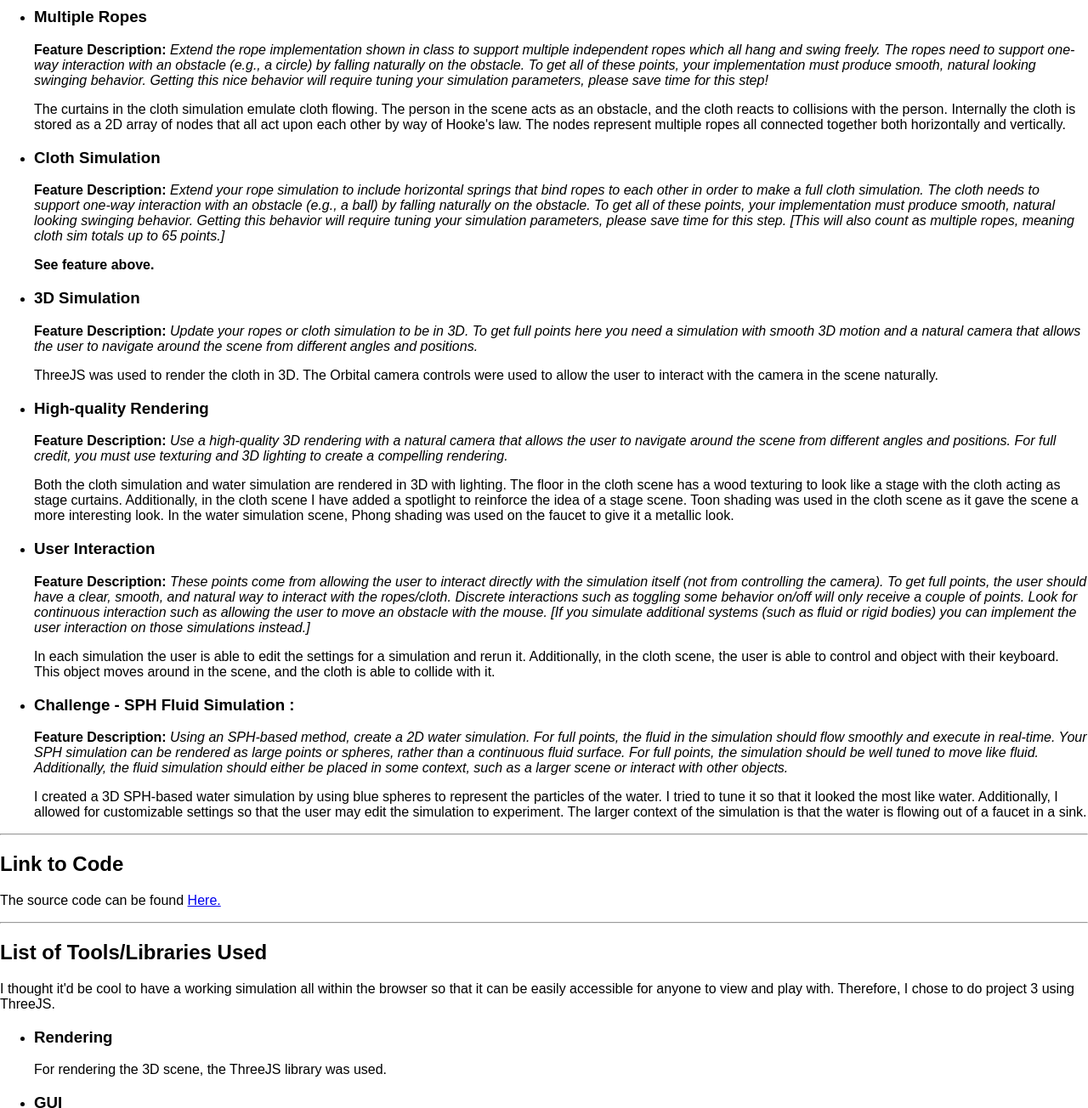
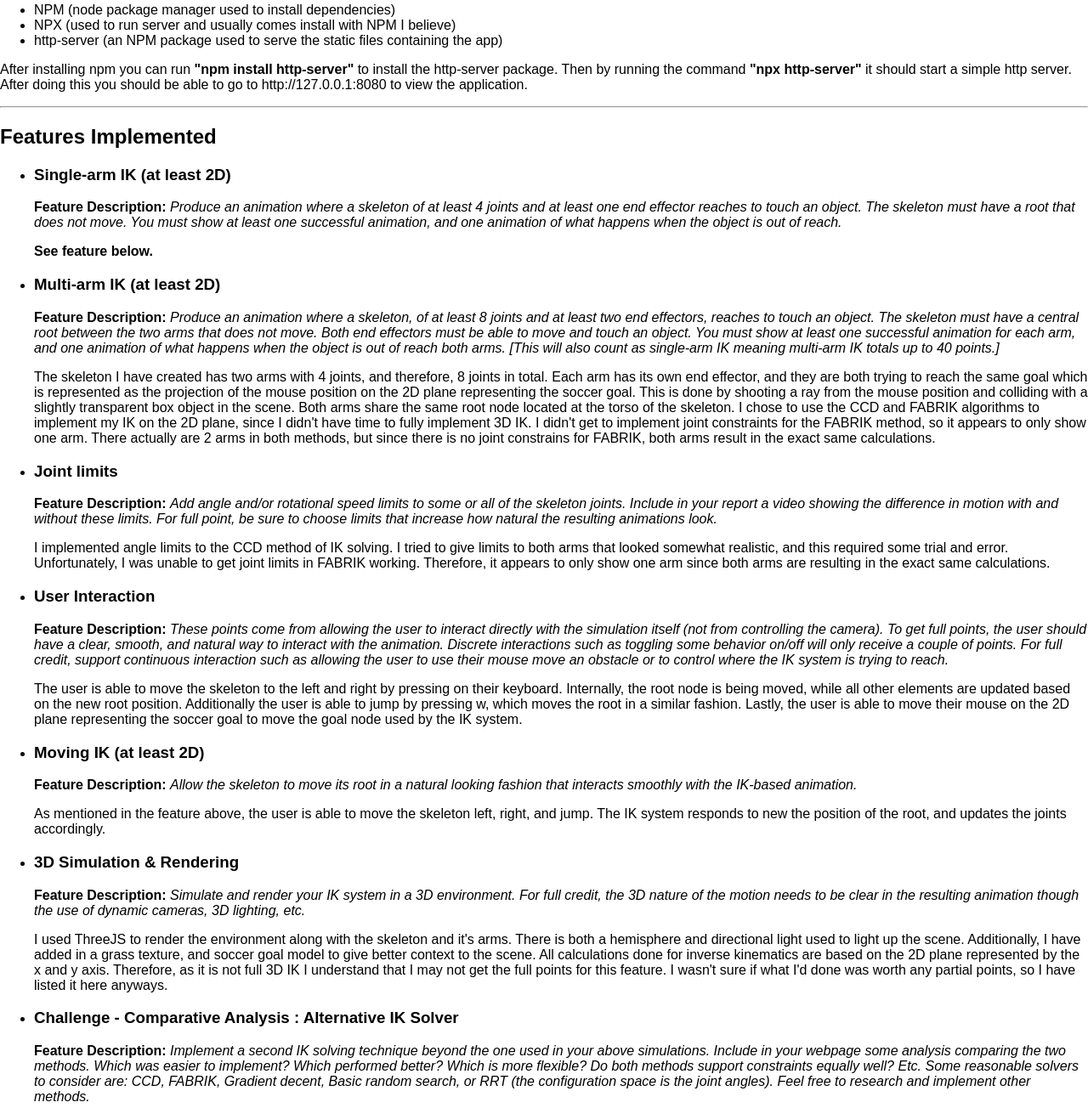
Before and after one commit to natelearnscode/InverseKinematics, a website: page index.html in a window 1280 px wide. Shown: the part 1116-2420 px from the top of the page at 85% size. Drawn offline with Linux system fonts and the light colour scheme.

Commit message:
finishing writeup

```diff
--- a/index.html
+++ b/index.html
@@ -12,24 +12,41 @@
 		<p>
 			This is my submission for my CSCI 5611 class's Project 3.
 			My name is Nate Meshesha, and I did not have a partner for this project.
+			The goal of this project was to get a working inverse kinematics system.
+			I chose to implement a soccer themed scene using ThreeJS.
+			There is a moveable stick figure which acts as a goalie protecting a soccer goal.
+			The goalie is able to use the IK system I have written to move their arms to follow where the user's mouse moves along a 2D plane representing the goal.
+			Although the rendering is in 3D, due to time constraints I chose to implement the actual inverse kinematics techniques using 2D.
 		</p>
 		<hr>
 		<p>
 			<dv id="IK">
-				<img src="#" width="800px" height="450px"/>
+				<img src="./ik.png" width="800px" height="450px"/>
 				<br />
 				<a href="./src/ik.html">Click Here to Go to Live IK Simulation Demo</a>
+				<h3>Controls: </h3>
+				<p>
+					<ul>
+						<li>The a and d keys move the goalie left and right.</li>
+						<li>The w key is used to jump.</li>
+						<li>Moving the mouse along the 2D plane representing the goal will change the IK goal that the IK system uses to have the arms point to.</li>
+						<li>Left clicking and dragging allows for the camera to be rotated around the origin.</li>
+					</ul>
+
+				</p>
 			</dv>
 		</p>
 		<hr>
 		<h2>Explanation of Files</h2>
 		<p>
-			All the code for the Inverse Kinematics simulation is stored in the directory: src.
-			The fluid_simulation.js file contains the code running the ThreeJS scene and environment, and it can be thought of as the main script for the simulation.
-			The faucet.js file contains the Faucet class representing the faucet in the ThreeJS scene where water is coming out of.
-			The sph_water.js file contains the SPHWater class which represents the array of particles in the sph water system, and it contains all the physics calculation code of the system.
-			The particle.js file contains the class representing a particle.
-			The shallow_water.js file contains the ShallowWater class which was a failed attempt at trying to implement the shallow water equation in ThreeJS.
+			All the code for the Inverse Kinematics simulation is stored in the directory: ./src .
+			The ik.js file contains the code running simulation, and it can be thought of as the main script for the simulation.
+			The IKScene.js file contains the ThreeJS scene and environment, and all the functionality to add and remove objects to the scene.
+			The skeleton.js file contains the skeleton class which represents the person/goalie in the scene.
+			This is where the functionality to move the character, and the position of the root is stored.
+			The skeleton class also contains two instances of the arm class which is defined in the arm.js file.
+			The Arm class represents a list of joints, lengths, and angles that make up the IK system.
+			The code containing the IK Solving algorithms is stored in the arm.js file.
 		</p>
 		<p>
 		<br />
@@ -52,70 +69,56 @@
 		<h2> Features Implemented </h2>
 		<ul>
 			<li>
-				<h3>Multiple Ropes</h3>
+				<h3>Single-arm IK (at least 2D)</h3>
 				<p>
 						<b>Feature Description: </b>
-					<i>	Extend the rope implementation shown in class to support multiple independent
-						ropes which all hang and swing freely. The ropes need to support one-way
-						interaction with an obstacle (e.g., a circle) by falling naturally on the obstacle. To get
-						all of these points, your implementation must produce smooth, natural looking
-						swinging behavior. Getting this nice behavior will require tuning your simulation
-						parameters, please save time for this step!
+					<i>	Produce an animation where a skeleton of at least 4 joints and at least one end
+						effector reaches to touch an object.  The skeleton must have a root that does not
+						move. You must show at least one successful animation, and one animation of what
+						happens when the object is out of reach.
 					</i>
 				</p>
 				<p>
-					The curtains in the cloth simulation emulate cloth flowing.
-					The person in the scene acts as an obstacle, and the cloth reacts to collisions with the person.
-					Internally the cloth is stored as a 2D array of nodes that all act upon each other by way of Hooke's law.
-					The nodes represent multiple ropes all connected together both horizontally and vertically.
+					<b>See feature below.</b>
 				</p>
 			</li>
 			<li>
-				<h3>Cloth Simulation</h3>
+				<h3>Multi-arm IK (at least 2D)</h3>
 				<p>
 						<b>Feature Description: </b>
-					<i>	Extend your rope simulation to include horizontal springs that bind ropes to each
-						other in order to make a full cloth simulation. The cloth needs to support one-way
-						interaction with an obstacle (e.g., a ball) by falling naturally on the obstacle. To get
-						all of these points, your implementation must produce smooth, natural looking
-						swinging behavior. Getting this behavior will require tuning your simulation
-						parameters, please save time for this step. [This will also count as multiple ropes,
-						meaning cloth sim totals up to 65 points.]
+					<i>	Produce an animation where a skeleton, of at least 8 joints and at least two end
+						effectors, reaches to touch an object. The skeleton must have a central root between
+						the two arms that does not move.  Both end effectors must be able to move and
+						touch an object. You must show at least one successful animation for each arm, and
+						one animation of what happens when the object is out of reach both arms. [This will
+						also count as single-arm IK meaning multi-arm IK totals up to 40 points.]
 					</i>
 				</p>
 				<p>
-					<b>See feature above.</b>
+					The skeleton I have created has two arms with 4 joints, and therefore, 8 joints in total.
+					Each arm has its own end effector, and they are both trying to reach the same goal which is represented as the projection of the mouse position on the 2D plane representing the soccer goal.
+					This is done by shooting a ray from the mouse position and colliding with a slightly transparent box object in the scene.
+					Both arms share the same root node located at the torso of the skeleton.
+					I chose to use the CCD and FABRIK algorithms to implement my IK on the 2D plane, since I didn't have time to fully implement 3D IK.
+					I didn't get to implement joint constraints for the FABRIK method, so it appears to only show one arm.
+					There actually are 2 arms in both methods, but since there is no joint constrains for FABRIK, both arms result in the exact same calculations.
 				</p>
 			</li>
 			<li>
-				<h3>3D Simulation</h3>
+				<h3>Joint limits</h3>
 				<p>
 						<b>Feature Description: </b>
-					<i>	Update your ropes or cloth simulation to be in 3D. To get full points here you need a
-						simulation with smooth 3D motion and a natural camera that allows the user to
-						navigate around the scene from different angles and positions.
+					<i>	Add angle and/or rotational speed limits to some or all of the skeleton joints.
+						Include in your report a video showing the difference in motion with and without
+						these limits. For full point, be sure to choose limits that increase how natural the
+						resulting animations look.
 					</i>
 				</p>
 				<p>
-					ThreeJS was used to render the cloth in 3D.
-					The Orbital camera controls were used to allow the user to interact with the camera in the scene naturally.
-				</p>
-			</li>
-			<li>
-				<h3>High-quality Rendering</h3>
-				<p>
-						<b>Feature Description: </b>
-					<i>	Use a high-quality 3D rendering with a natural camera that allows the user to
-						navigate around the scene from different angles and positions. For full credit, you
-						must use texturing and 3D lighting to create a compelling rendering.
-					</i>
-				</p>
-				<p>
-					Both the cloth simulation and water simulation are rendered in 3D with lighting.
-					The floor in the cloth scene has a wood texturing to look like a stage with the cloth acting as stage curtains.
-					Additionally, in the cloth scene I have added a spotlight to reinforce the idea of a stage scene.
-					Toon shading was used in the cloth scene as it gave the scene a more interesting look.
-					In the water simulation scene, Phong shading was used on the faucet to give it a metallic look.
+					I implemented angle limits to the CCD method of IK solving.
+					I tried to give limits to both arms that looked somewhat realistic, and this required some trial and error.
+					Unfortunately, I was unable to get joint limits in FABRIK working.
+					Therefore, it appears to only show one arm since both arms are resulting in the exact same calculations.
 				</p>
 			</li>
 			<li>
@@ -124,45 +127,82 @@
 						<b>Feature Description: </b>
 					<i>	These points come from allowing the user to interact directly with the simulation
 						itself (not from controlling the camera). To get full points, the user should have a
-						clear, smooth, and natural way to interact with the ropes/cloth. Discrete
-						interactions such as toggling some behavior on/off will only receive a couple of
-						points. Look for continuous interaction such as allowing the user to move an
-						obstacle with the mouse.
-						[If you simulate additional systems (such as fluid or rigid bodies) you can implement
-						the user interaction on those simulations instead.]
+						clear, smooth, and natural way to interact with the animation. Discrete interactions
+						such as toggling some behavior on/off will only receive a couple of points. For full
+						credit, support continuous interaction such as allowing the user to use their mouse
+						move an obstacle or to control where the IK system is trying to reach.
 					</i>
 				</p>
 				<p>
-					In each simulation the user is able to edit the settings for a simulation and rerun it.
-					Additionally, in the cloth scene, the user is able to control and object with their keyboard.
-					This object moves around in the scene, and the cloth is able to collide with it.
+					The user is able to move the skeleton to the left and right by pressing on their keyboard.
+					Internally, the root node is being moved, while all other elements are updated based on the new root position.
+					Additionally the user is able to jump by pressing w, which moves the root in a similar fashion.
+					Lastly, the user is able to move their mouse on the 2D plane representing the soccer goal to move the goal node used by the IK system.
 				</p>
 			</li>
 			<li>
-				<h3>Challenge - SPH Fluid Simulation : </h3>
+				<h3>Moving IK (at least 2D)</h3>
+				<p>
+						<b>Feature Description: </b>
+					<i>
+						Allow the skeleton to move its root in a natural looking fashion that interacts
+						smoothly with the IK-based animation.
+					</i>
+				</p>
+				<p>
+					As mentioned in the feature above, the user is able to move the skeleton left, right, and jump.
+					The IK system responds to new the position of the root, and updates the joints accordingly.
+				</p>
+			</li>
+			<li>
+				<h3>3D Simulation & Rendering</h3>
+				<p>
+						<b>Feature Description: </b>
+					<i>
+						Simulate and render your IK system in a 3D environment.
+						For full credit, the 3D nature of the motion needs to be clear in the resulting animation though the use of dynamic cameras, 3D lighting, etc.
+					</i>
+				</p>
+				<p>
+					I used ThreeJS to render the environment along with the skeleton and it's arms.
+					There is both a hemisphere and directional light used to light up the scene.
+					Additionally, I have added in a grass texture, and soccer goal model to give better context to the scene.
+					All calculations done for inverse kinematics are based on the 2D plane represented by the x and y axis.
+					Therefore, as it is not full 3D IK I understand that I may not get the full points for this feature.
+					I wasn't sure if what I'd done was worth any partial points, so I have listed it here anyways.
+				</p>
+			</li>
+			<li>
+				<h3>Challenge - Comparative Analysis : Alternative IK Solver</h3>
 				<p>
 					<b>Feature Description: </b>
 					<i>
-						Using an SPH-based method, create a 2D water simulation. For full points, the fluid
-						in the simulation should flow smoothly and execute in real-time. Your SPH
-						simulation can be rendered as large points or spheres, rather than a continuous
-						fluid surface. For full points, the simulation should be well tuned to move like fluid.
-						Additionally, the fluid simulation should either be placed in some context, such as a
-						larger scene or interact with other objects.
+						Implement a second IK solving technique beyond the one used in your above
+						simulations. Include in your webpage some analysis comparing the two methods.
+						Which was easier to implement? Which performed better? Which is more flexible?
+						Do both methods support constraints equally well? Etc.
+
+						Some reasonable solvers to consider are: CCD, FABRIK, Gradient decent, Basic
+						random search, or RRT (the configuration space is the joint angles). Feel free to
+						research and implement other methods.
 					</i>
 				</p>
 				<p>
-					I created a 3D SPH-based water simulation by using blue spheres to represent the particles of the water.
-					I tried to tune it so that it looked the most like water.
-					Additionally, I allowed for customizable settings so that the user may edit the simulation to experiment.
-					The larger context of the simulation is that the water is flowing out of a faucet in a sink.
+					The other IK solving technique I chose to implement was FABRIK.
+					After taking some time to understand FABRIK using the resources provided in class, I thought it was simpler to implement than CCD.
+					Both were relatively easy to implement, but it was nice to not worry much about angles in the FABRIK implementations.
+					Also, when comparing both, I found that FABRIK performed better as CCD would sometimes get stuck in some awkward configurations if no joint limits were applied.
+					Unfortunately, I was unable to get constraints working with FABRIK in time.
+					This is one area in which CCD was much more flexible.
+					Since CCD directly involves manipulating the joint angles, it was pretty simple to incorporate joint angle limits.
+					For the FABRIK method, this was more complicated to both understand and get working than CCD.
 				</p>
 			</li>
 		</ul>
 		<hr>
 		<h2> Link to Code </h2>
 		<p>
-			The source code can be found <a href="#">Here.</a>
+			The source code can be found <a href="https://github.com/natelearnscode/InverseKinematics">Here.</a>
 		</p>
 		<hr>
 		<h2> List of Tools/Libraries Used </h2>
@@ -206,7 +246,7 @@
 				<li>
 					<h3>Goal Model</h3>
 					<p>
-						Grass texture from
+						Goal model from
 						<a href = "https://www.turbosquid.com/3d-models/soccergoal-3d-model-1840894#">
 							https://www.turbosquid.com/3d-models/soccergoal-3d-model-1840894#
 						</a>
@@ -216,23 +256,24 @@
 		</p>
 		<hr>
 		<h2> Difficulties During Development </h2>
-		<h3>Cloth Simulation Difficulties</h3>
+		<h3>IK Difficulties</h3>
 		<p>
-			When developing the cloth simulation, I was running into various issues with how to store and work with the node data.
-			I eventually decided to use a 2D array, since it was easier to conceptualize how the nodes can be thought of as a grid.
-			This is admittedly not the most efficient approach, but it worked well enough for the scene I was imagining.
-			Also, I ran into some issues converting some of my processing code to ThreeJS, since in processing moving positively in the y direction means going down the screen.
-			In ThreeJS, it was the opposite for my approach, and therefore, I was getting a bit confused on how to iterate through all the nodes.
-			Lastly, I was running into issues related to making the collisions between the user-controlled person and the cloth.
-			It seems like when the cloth nodes have velocity, they bounce off the object as expected, but they do not realistically gain velocity based on the velocity of the person.
-			I think it works well enough for the purposes of this simulation, but there could definitely be improvement.
+			The main difficulties I faced were errors when attempting to implement the IK solver.
+			Since I used ThreeJS for the previous two projects, I had a much better time setting up the environment and boilerplate code.
+			When trying to implement the CCD IK solver I was running into many issues at first with getting single arm IK working.
+			I had misunderstood part of the algorithm related to creating a vector to the goal from the current joint.
+			Therefore my joints and angles were not being properly calculated, and this took me a while to understand.
+			Once I was able to get single arm working, it was easy to create a multi-arm with the way I had defined the arm class.
+			As mentioned in the Challenge feature description above, I had difficulties with my FABRIK implementation.
+			It took a bit of time to understand the algorithm itself, and after I was able to implement it, I couldn't understand how best to implement joint constraints.
+			I had initially thought to try to calculate the joint angle during each step and only allow the updating of joint position if it was less than a specific constraint value.
+			I wasn't able to come up with what to do if the updated joint position was outside of the range allowed by the joint angle constraint.
 		</p>
 		<h3>Ideas For Future Work</h3>
 		<p>
-			Lastly, there were many different features ideas I wanted to implemented, but I did not get to in time.
-			These included adding ripping/tearing of cloth, and air drag.
-			Additionally, if I had more time I would use better models and textures to create more interesting scenes.
-			This is especially the case with the water simulation as the scene looks a bit rudimentary and blocky with the current implementation.
+			If I had a bit more time I would've tried to work out the math to get the joint angle constraints working for the FABRIK method.
+			Additionally, I had wanted to add an IK system for the legs of the skeleton for realistic walking motions when being moved by the user.
+			Lastly, if I had more time I would try to implement true 3D IK.
 		</p>
 		<hr>
 		<h2> Video Showcasing IK Simulation </h2>
--- a/src/skeleton.js
+++ b/src/skeleton.js
@@ -109,7 +109,4 @@ export class Skeleton {
         this.rightLegMesh.position.setY(this.root.y - 1.9);
     }
 
-    jump(dt) {
-
-    }
 }
```
Also changed, not shown: ik.png (added).
